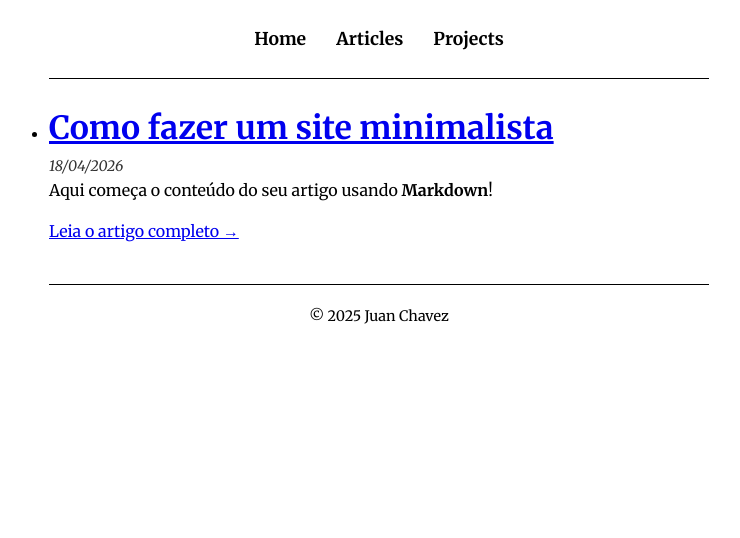
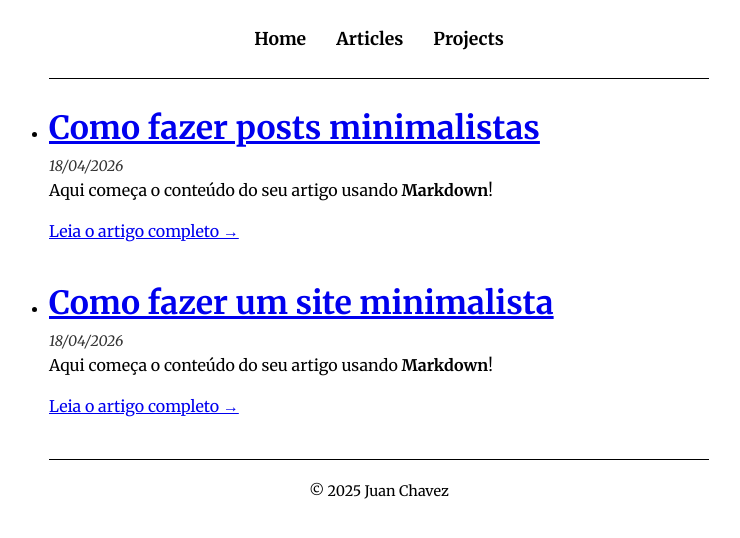
Before and after one commit to chavezjuan/chavezjuan.github.io, a Jekyll site: the page built from articles.html, in a window 1280 px wide. Shown: the top 538 px of the page, without its empty margins (261-1001 px from the left). Built offline with Jekyll 4.4.1, drawn with Linux system fonts in a browser that asks for light colours.

Commit message:
feat: added new post and removed list decoration

```diff
--- /dev/null
+++ b/_posts/2026-04-18-outro-artigo-teste.md
@@ -0,0 +1,10 @@
+---
+layout: post
+title: Como fazer posts minimalistas
+---
+
+Aqui começa o conteúdo do seu artigo usando **Markdown**!<!--more-->
+
+Esse é o texto completo do artigo. Partes mais detalhadas irão aparecer aqui. Aguarde mais informações.
+
+> O código funcionou!
--- a/articles.html
+++ b/articles.html
@@ -34,7 +34,7 @@
             <article>
                 <ul>
                     {% for post in site.posts %}
-                    <li style="margin-bottom: 40px;">
+                    <li style="margin-bottom: 40px; text-decoration: none;">
                         <h2><a href="{{ post.url }}">{{ post.title }}</a></h2>
                         <span class="post-date">{{ post.date | date: "%d/%m/%Y" }}</span>
 
```
